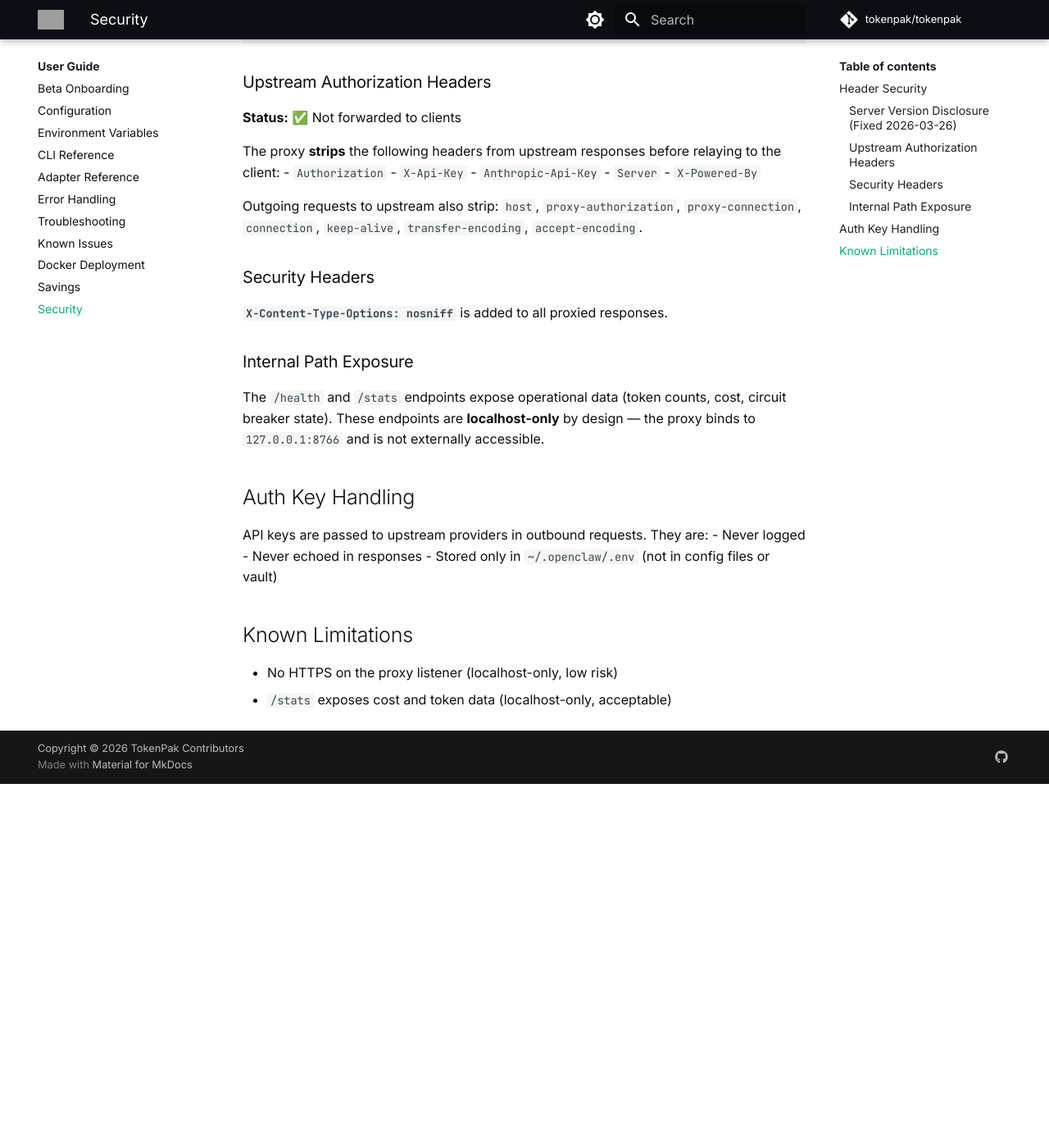
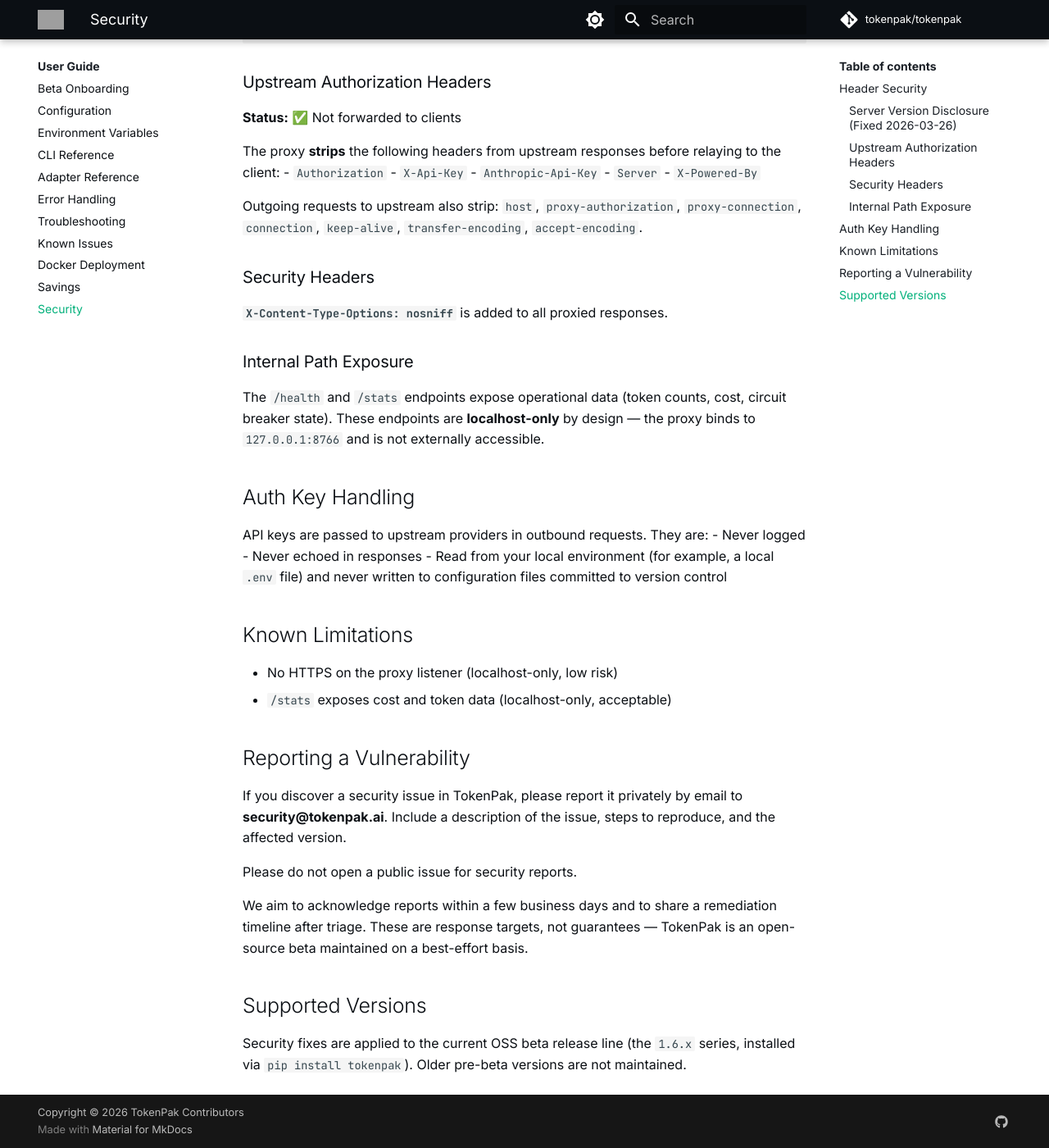
Before and after one commit to tokenpak/docs, an MkDocs documentation site: the page built from docs/SECURITY.md, in a window 1280 px wide and 1400 px high, scrolled down 507 px. Shown: the whole window at 82% size. Built offline with MkDocs 1.6.1 and Material for MkDocs 9.7.7, drawn with Linux system fonts in a browser that asks for light colours; comment, search, counter and statistics services are not loaded; before the commit the page ends 1463 px from its top, so only the background shows below that; grey boxes are pictures that could not be loaded.

Commit message:
docs: wave1 conformance (P1-WAVE1-DOCS-SATELLITE-TRUST-CONFORMANCE)
Scrub internal path leak in docs/SECURITY.md (~/.openclaw/.env, vault) and add Std-48 email-only disclosure + supported-versions sections. Reconcile docs/features.md roadmap to the OSS beta posture. Task: P1-WAVE1-DOCS-SATELLITE-TRUST-CONFORMANCE-2026-06-01.

```diff
--- a/docs/SECURITY.md
+++ b/docs/SECURITY.md
@@ -40,9 +40,21 @@
 API keys are passed to upstream providers in outbound requests. They are:
 - Never logged
 - Never echoed in responses
-- Stored only in `~/.openclaw/.env` (not in config files or vault)
+- Read from your local environment (for example, a local `.env` file) and never written to configuration files committed to version control
 
 ## Known Limitations
 
 - No HTTPS on the proxy listener (localhost-only, low risk)
 - `/stats` exposes cost and token data (localhost-only, acceptable)
+
+## Reporting a Vulnerability
+
+If you discover a security issue in TokenPak, please report it privately by email to **security@tokenpak.ai**. Include a description of the issue, steps to reproduce, and the affected version.
+
+Please do not open a public issue for security reports.
+
+We aim to acknowledge reports within a few business days and to share a remediation timeline after triage. These are response targets, not guarantees — TokenPak is an open-source beta maintained on a best-effort basis.
+
+## Supported Versions
+
+Security fixes are applied to the current OSS beta release line (the `1.6.x` series, installed via `pip install tokenpak`). Older pre-beta versions are not maintained.
```
Also changed, not shown: docs/features.md (+5 -3 lines).
